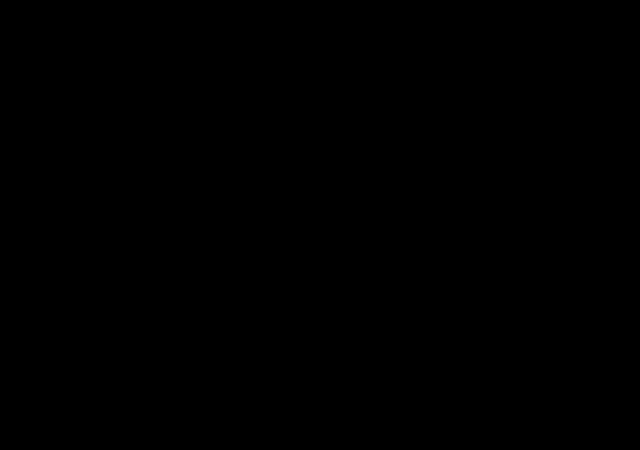
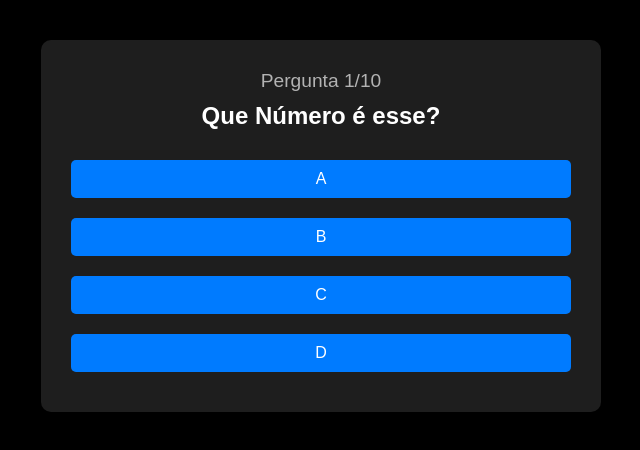
Before and after one commit to victorfs32/projeto, a React (Create React App) app: page /Numeros in a window 1280 px wide. Before the commit this address had no page. Shown: the top 450 px of the page, without its empty margins (319-959 px from the left). Built offline with nearby package versions, Linux system fonts and the light colour scheme.

Commit message:
Adicionado Quiz

```diff
--- a/package.json
+++ b/package.json
@@ -9,7 +9,7 @@
     "react": "^18.3.1",
     "react-dom": "^18.3.1",
     "react-router-dom": "^6.26.1",
-    "react-scripts": "5.0.1",
+    "react-scripts": "^5.0.1",
     "web-vitals": "^2.1.4"
   },
   "scripts": {
--- a/src/App.js
+++ b/src/App.js
@@ -7,6 +7,7 @@
 import numeroImg from "./img/NUMERO.png";
 import Alfabeto from "./pages/Quiz/Alfabeto";
 import Saudações from "./pages/Quiz/Saudações";
+import Numeros from "./pages/Quiz/Numeros";
 
 function App() {
   return (
@@ -20,41 +21,20 @@
       <main className="App-main">
         <h3>ATIVIDADES</h3>
         <div className="activities">
-          <a
-            href="/Alfabeto"
-            className="activity-link"
-          >
-            <img
-              src={abcImg}
-              className="activity-img"
-              alt="Alfabeto em LIBRAS"
-            />
+          <a href="/Alfabeto" className="activity-link">
+            <img src={abcImg} className="activity-img" alt="Alfabeto em LIBRAS" />
             <h4>Alfabeto em LIBRAS</h4>
           </a>
-          <a
-            href="/Saudacoes"
-            className="activity-link"
-            target="_blank"
-            rel="noopener noreferrer"
-          >
-            <img
-              src={saudacoesImg}
-              className="activity-img"
-              alt="Saudações em LIBRAS"
-            />
+          <a href="/Saudacoes" className="activity-link">
+            <img src={saudacoesImg} className="activity-img" alt="Saudações em LIBRAS" />
             <h4>Saudações em LIBRAS</h4>
           </a>
           <a
-            href="https://kahoot.it/solo/?quizId=fdfca022-a08f-4e93-8676-734981889aaa"
+            href="/Numeros"
             className="activity-link"
-            target="_blank"
             rel="noopener noreferrer"
           >
-            <img
-              src={numeroImg}
-              className="activity-img"
-              alt="Números em LIBRAS"
-            />
+            <img src={numeroImg} className="activity-img" alt="Números em LIBRAS" />
             <h4>Números em LIBRAS</h4>
           </a>
         </div>
@@ -70,9 +50,11 @@
         </p>
       </footer>
 
+      {/* Rotas */}
       <Routes>
-        <Route path="/Saudacões" element={<Saudações/>} />
         <Route path="/Alfabeto" element={<Alfabeto />} />
+        <Route path="/Saudacoes" element={<Saudações />} />
+        <Route path="/Numeros" element={<Numeros />} />
       </Routes>
     </div>
   );
--- a/src/index.js
+++ b/src/index.js
@@ -4,6 +4,7 @@
 import App from "./App";
 import Alfabeto from "./pages/Quiz/Alfabeto";
 import Saudações from "./pages/Quiz/Saudações";
+import Numeros from "./pages/Quiz/Numeros";
 
 ReactDOM.render(
   <BrowserRouter>
@@ -11,6 +12,7 @@
       <Route path="/" element={<App />} />
       <Route path="/Alfabeto" element={<Alfabeto />} />
       <Route path="/Saudações" element={<Saudações />} />
+      <Route path="/Numeros" element={<Numeros/>} />
     </Routes>
   </BrowserRouter>,
   document.getElementById("root")
--- a/src/pages/Quiz/Numeros.js
+++ b/src/pages/Quiz/Numeros.js
@@ -1,11 +1,149 @@
-import React from 'react'
+import React, { useState } from "react";
+import "./Quiz.css"; // CSS
 
-const Numeros = () => {
+const questions = [
+  {
+    questionText: "Que Número é esse?",
+    answerOptions: [
+      { answerText: "A", isCorrect: true },
+      { answerText: "B", isCorrect: false },
+      { answerText: "C", isCorrect: false },
+      { answerText: "D", isCorrect: false },
+    ],
+  },
+  {
+    questionText: "Que Número é esse?",
+    answerOptions: [
+      { answerText: "Boa Noite", isCorrect: false },
+      { answerText: "Olá", isCorrect: false },
+      { answerText: "Bom Dia", isCorrect: true },
+      { answerText: "Adeus", isCorrect: false },
+    ],
+  },
+  {
+    questionText: "Que Número é esse?",
+    answerOptions: [
+      { answerText: "Boa Noite", isCorrect: false },
+      { answerText: "Olá", isCorrect: false },
+      { answerText: "Bom Dia", isCorrect: true },
+      { answerText: "Adeus", isCorrect: false },
+],
+},
+{
+  questionText: "Que Número é esse?",
+  answerOptions: [
+    { answerText: "Boa Noite", isCorrect: false },
+    { answerText: "Olá", isCorrect: false },
+    { answerText: "Bom Dia", isCorrect: true },
+    { answerText: "Adeus", isCorrect: false },
+],
+},
+{
+  questionText: "Que Número é esse?",
+  answerOptions: [
+    { answerText: "Boa Noite", isCorrect: false },
+    { answerText: "Olá", isCorrect: false },
+    { answerText: "Bom Dia", isCorrect: true },
+    { answerText: "Adeus", isCorrect: false },
+],
+},
+{
+  questionText: "Que Número é esse?",
+  answerOptions: [
+    { answerText: "Boa Noite", isCorrect: false },
+    { answerText: "Olá", isCorrect: false },
+    { answerText: "Bom Dia", isCorrect: true },
+    { answerText: "Adeus", isCorrect: false },
+],
+},
+{
+  questionText: "Que Número é esse?",
+  answerOptions: [
+    { answerText: "Boa Noite", isCorrect: false },
+    { answerText: "Olá", isCorrect: false },
+    { answerText: "Bom Dia", isCorrect: true },
+    { answerText: "Adeus", isCorrect: false },
+],
+},
+{
+  questionText: "Que Número é esse?",
+  answerOptions: [
+    { answerText: "Boa Noite", isCorrect: false },
+    { answerText: "Olá", isCorrect: false },
+    { answerText: "Bom Dia", isCorrect: true },
+    { answerText: "Adeus", isCorrect: false },
+],
+},
+  {
+    questionText: "Que Número é esse?",
+    answerOptions: [
+      { answerText: "Boa Noite", isCorrect: false },
+      { answerText: "Olá", isCorrect: false },
+      { answerText: "Bom Dia", isCorrect: true },
+      { answerText: "Adeus", isCorrect: false },
+],
+},
+  {
+    questionText: "Que Número é esse?",
+    answerOptions: [
+      { answerText: "Boa Noite", isCorrect: false },
+      { answerText: "Olá", isCorrect: false },
+      { answerText: "Bom Dia", isCorrect: true },
+      { answerText: "Adeus", isCorrect: false },
+    ],
+  },
+
+
+];
+
+function Quiz({ userName }) {
+  const [currentQuestion, setCurrentQuestion] = useState(0);
+  const [showScore, setShowScore] = useState(false);
+  const [score, setScore] = useState(0);
+
+  const handleAnswerOptionClick = (isCorrect) => {
+    if (isCorrect) {
+      setScore(score + 1);
+    }
+
+    const nextQuestion = currentQuestion + 1;
+    if (nextQuestion < questions.length) {
+      setCurrentQuestion(nextQuestion);
+    } else {
+      setShowScore(true);
+    }
+  };
+
   return (
-    <div>
-
+    <div className="quiz">
+      {showScore ? (
+        <div className="score-section">
+          <h2>{userName}Você acertou {score} de {questions.length} perguntas!</h2>
+        </div>
+      ) : (
+        <>
+          <div className="question-section">
+            <div className="question-count">
+              <span>Pergunta {currentQuestion + 1}</span>/{questions.length}
+            </div>
+            <div className="question-text">
+              {questions[currentQuestion].questionText}
+            </div>
+          </div>
+          <div className="answer-section">
+            {questions[currentQuestion].answerOptions.map((answerOption, index) => (
+              <button
+                key={index}
+                onClick={() => handleAnswerOptionClick(answerOption.isCorrect)}
+              >
+                {answerOption.answerText}
+              </button>
+            ))}
+          </div>
+        </>
+      )}
     </div>
-  )
+  );
 }
 
-export default Numeros
+export default Quiz;
--- /dev/null
+++ b/src/pages/Quiz/Quiz.css
@@ -0,0 +1,72 @@
+/* Estilos principais do quiz */
+.quiz {
+    background-color: #1e1e1e;
+    color: #f0f0f0;
+    padding: 30px;
+    border-radius: 10px;
+    box-shadow: 0px 4px 15px rgba(0, 0, 0, 0.5);
+    max-width: 500px;
+    margin: 40px auto;
+    text-align: center;
+  }
+
+  .question-section {
+    margin-bottom: 20px;
+  }
+
+  .question-count {
+    font-size: 1.2rem;
+    margin-bottom: 10px;
+    color: #b3b3b3;
+  }
+
+  .question-text {
+    font-size: 1.5rem;
+    font-weight: bold;
+    margin-bottom: 20px;
+    color: #ffffff;
+  }
+
+  .answer-section button {
+    background-color: #007bff;
+    color: #ffffff;
+    border: none;
+    border-radius: 5px;
+    padding: 10px;
+    margin: 10px 0;
+    width: 100%;
+    font-size: 1rem;
+    cursor: pointer;
+    transition: background-color 0.3s ease;
+  }
+
+  .answer-section button:hover {
+    background-color: #0056b3;
+  }
+
+  .score-section {
+    font-size: 1.5rem;
+    font-weight: bold;
+    color: #ffffff;
+  }
+
+  .quiz h2 {
+    color: #ffffff;
+    margin-bottom: 20px;
+  }
+
+  @media (max-width: 600px) {
+    .quiz {
+      padding: 20px;
+      width: 90%;
+    }
+
+    .question-text {
+      font-size: 1.2rem;
+    }
+
+    .answer-section button {
+      font-size: 0.9rem;
+      padding: 8px;
+    }
+  }
```
Also changed, not shown: 1 other file (tests, documents, lock files or other folders).
